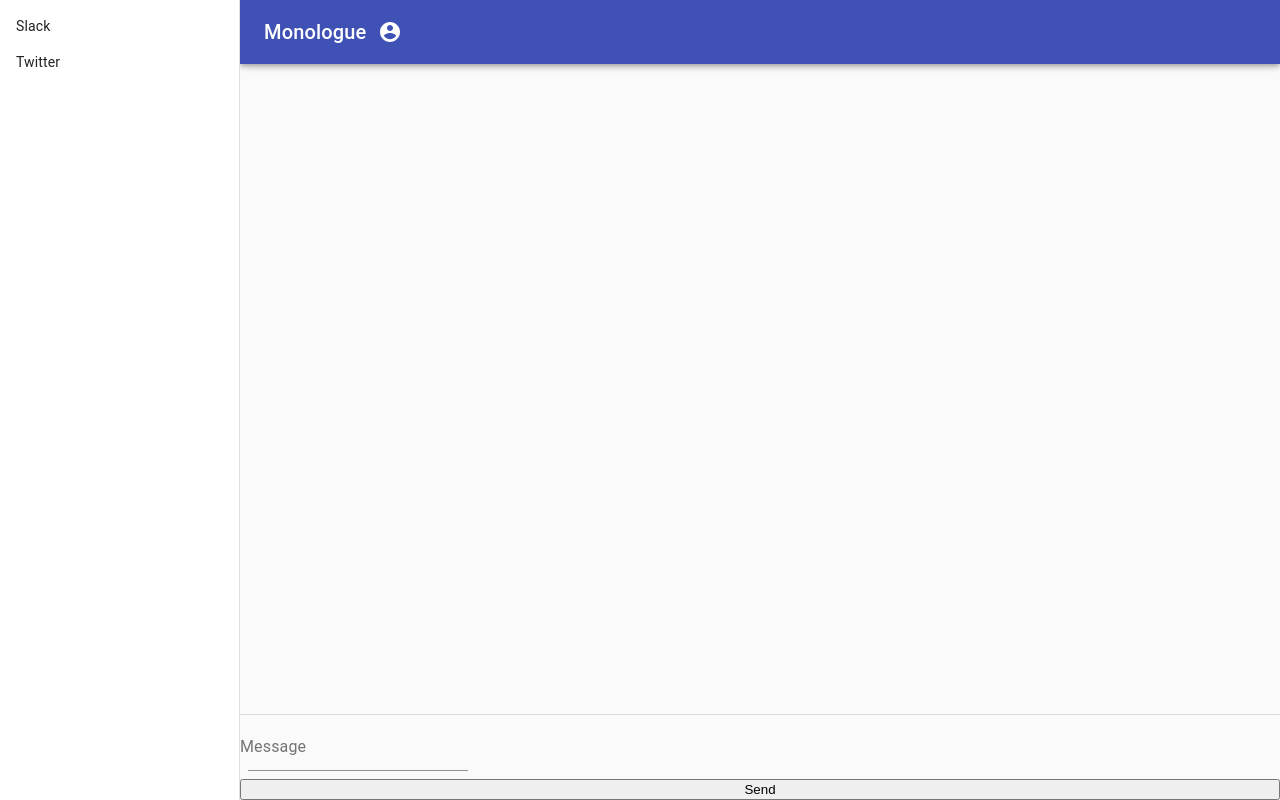
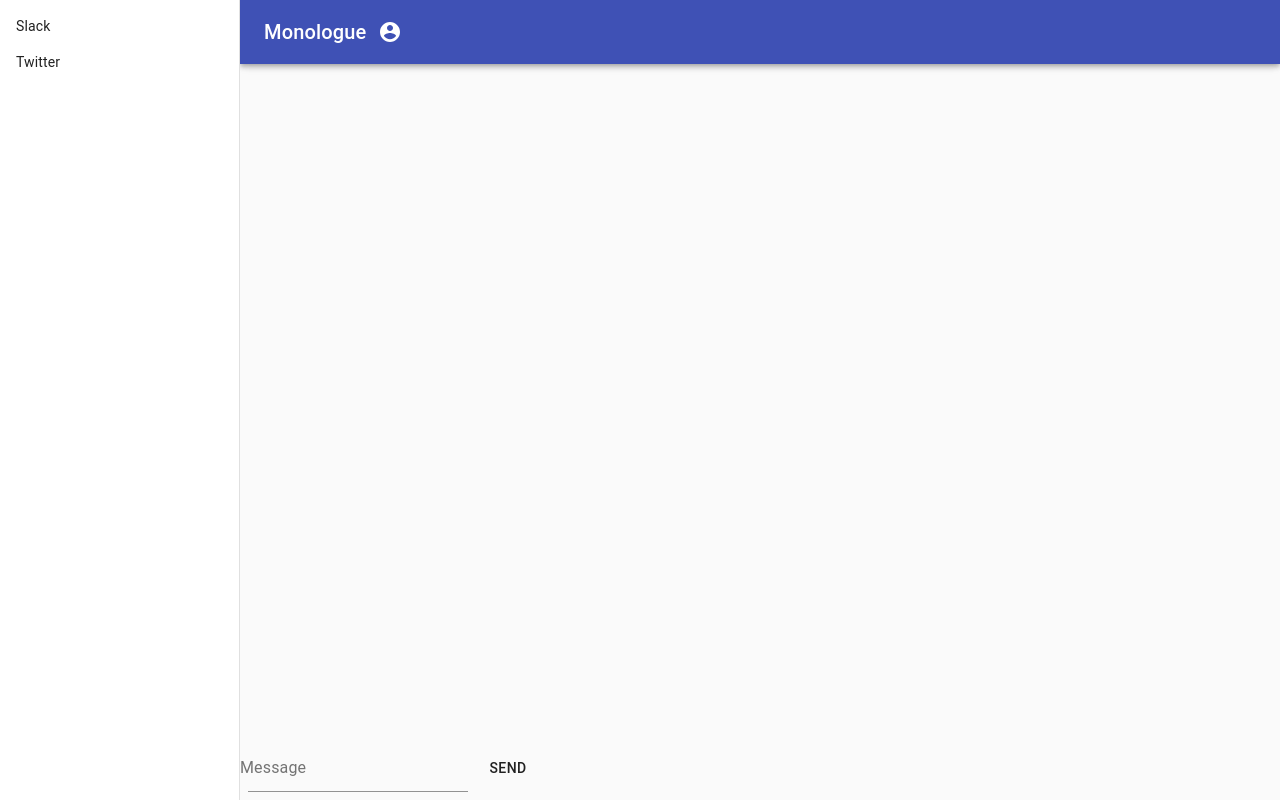
Before and after one commit to Jacobian8/Monologue, a React (Create React App) app in the folder monologue/: page / in a window 1280 px wide. Built offline with nearby package versions, Linux system fonts and the light colour scheme; no server answers; the database is empty.

Commit message:
pure garb

```diff
--- a/monologue/src/App.js
+++ b/monologue/src/App.js
@@ -71,19 +71,6 @@ const styles = theme => ({
     height: '90%',
     width: '90%',
   },
-
-  '@global': {
-    '*::-webkit-scrollbar': {
-      width: '0.4em'
-    },
-    '*::-webkit-scrollbar-track': {
-      '-webkit-box-shadow': 'inset 0 0 6px rgba(0,0,0,0.00)'
-    },
-    '*::-webkit-scrollbar-thumb': {
-      backgroundColor: 'rgba(0,0,0,.1)',
-      outline: '1px solid slategrey'
-    }
-  }
 });
 
 class App extends React.Component{
@@ -177,11 +164,13 @@ class App extends React.Component{
               <Grid container item direction="column" justify='flex-end' className={classes.chatBubbles} xs={10}>
                 {this.messages}
               </Grid>
-              <Divider />
-              <Grid item>
-                <TextField id = 'sendMessage' ariant='outlined' label='Message' className={classes.messageInput} xs={2}></TextField>
+              <Grid container>
+                <Divider />
+                <Grid item>
+                  <TextField ariant='outlined' label='Message' className={classes.messageInput} xs={2}></TextField>
+                </Grid>
+                <Button>Send</Button>
               </Grid>
-              <Button class='submit'>Send</Button>
           </Grid>
         </main>
         {this.state.breakTime &&
--- a/monologue/src/monologue-266217-b613d0a4f1fd.json
+++ b/monologue/src/monologue-266217-b613d0a4f1fd.json
@@ -9,5 +9,6 @@
   "token_uri": "https://oauth2.googleapis.com/token",
   "auth_provider_x509_cert_url": "https://www.googleapis.com/oauth2/v1/certs",
   "client_x509_cert_url": "https://www.googleapis.com/robot/v1/metadata/x509/super-bad-service-account%40monologue-266217.iam.gserviceaccount.com",
-  "token" : "xoxp-881911229938-921210174368-924648947190-af8158ef2f06995de57b024a81396963"
+  "token" : "xoxp-881911229938-920885728916-924480883111-1c6b2bce6ec700f36d989ce2b06e29e3"
+
 }
```
